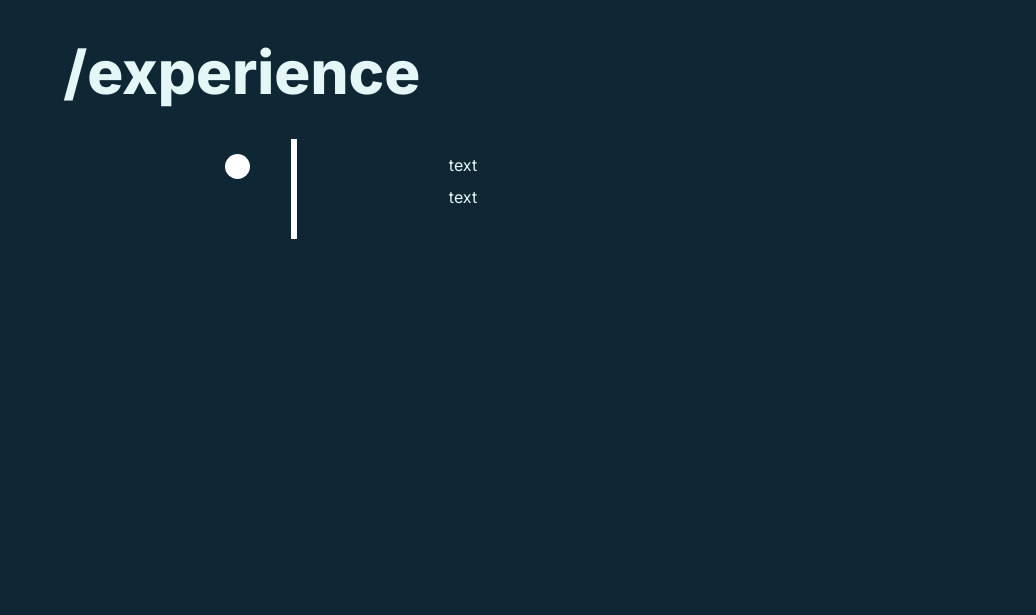
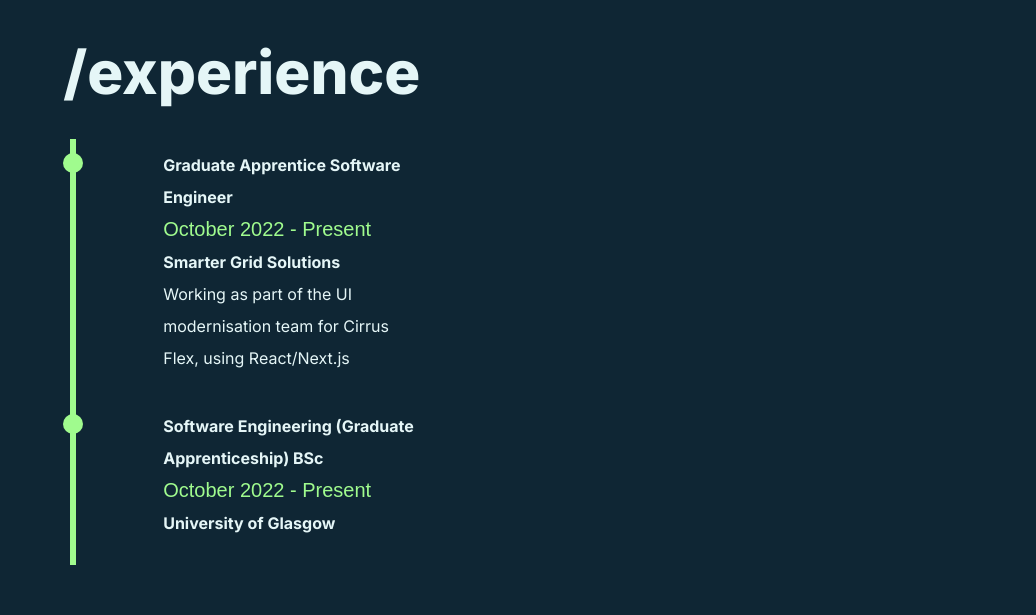
Before and after one commit to epicjoanna/my-portfolio, a Next.js app: page / in a window 1280 px wide. Shown: the part 1560-2175 px from the top of the page, without its empty margins (244-1280 px from the left). Built offline with nearby package versions, Linux system fonts and the light colour scheme; a web font is replaced by a local one.

Commit message:
improved timeline a lil'

```diff
--- a/src/app/components/Experience.tsx
+++ b/src/app/components/Experience.tsx
@@ -4,17 +4,32 @@ import "../styles/Experience.css";
 function Experience() {
   return (
     <>
+      {/* tidy this later */}
       <section id="experience">
         <h1 className="section">/experience</h1>
         <div className="experience-content">
           <div className="timeline">
             <div className="container right">
-            <p>text
-              <br />
-              text
-            </p>
+              <p>
+                <b>Graduate Apprentice Software Engineer</b>
+                <br />
+                <span className="date">October 2022 - Present</span>
+                <br />
+                <b>Smarter Grid Solutions</b>
+                <br />
+                Working as part of the UI modernisation team for Cirrus Flex,
+                using React/Next.js
+              </p>
             </div>
-            <span className="timeline_rounder" />
+            <div className="container right">
+              <p>
+                <b>Software Engineering (Graduate Apprenticeship) BSc</b>
+                <br />
+                <span className="date">October 2022 - Present</span>
+                <br />
+                <b>University of Glasgow</b>
+              </p>
+            </div>
           </div>
         </div>
       </section>
--- a/src/app/styles/Experience.css
+++ b/src/app/styles/Experience.css
@@ -11,18 +11,17 @@
 .container::after {
   content: "";
   position: absolute;
-  width: 25px;
-  height: 25px;
+  width: 20px;
+  height: 20px;
   right: -17px;
-  background-color: white;
-  top: 15px;
+  background-color: #a0fb8e;
+  top: 14px;
   border-radius: 50%;
   z-index: 1;
 }
 
 .timeline {
   position: relative;
-  max-width: 1200px;
   margin: 0 auto;
 }
 
@@ -30,24 +29,24 @@
   content: "";
   position: absolute;
   width: 6px;
-  background-color: white;
+  background-color: #a0fb8e;
   top: 0;
   bottom: 0;
-  left: 50%;
-  margin-left: -3px;
+  margin-left: 7px;
 }
 
 .container {
-  padding: 10px 40px;
+  padding: 10px 100px;
   position: relative;
-  background-color: inherit;
-  width: 50%;
-}
-
-.right {
-  left: 50%;
+  width: 100%;
 }
 
 .right::after {
-  left: -184px;
+  left: 0;
 }
+
+.date {
+  font-family: 'NTR', sans-serif;
+  font-size: 20px;
+  color: #a0fb8e;
+}
```
